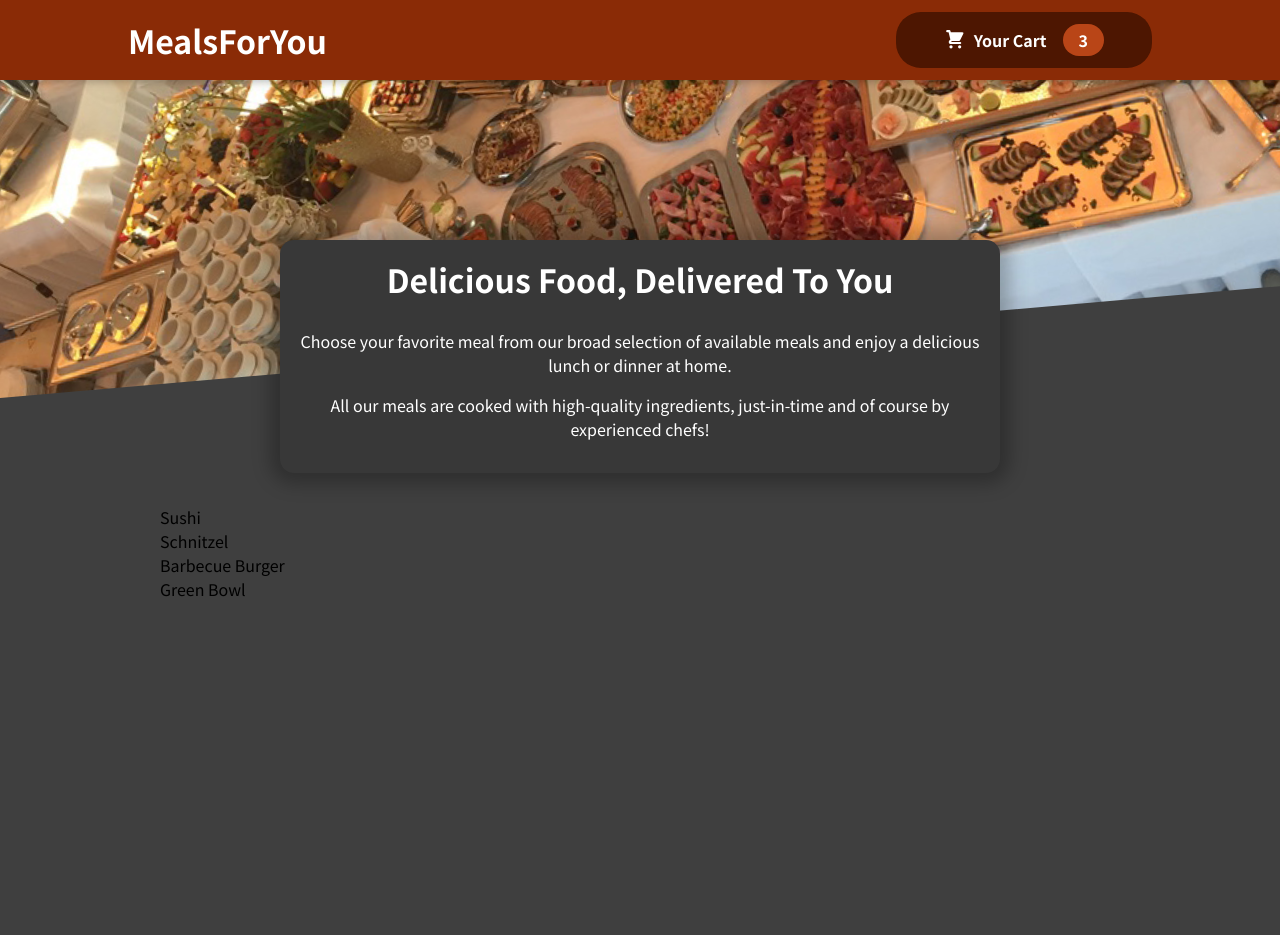
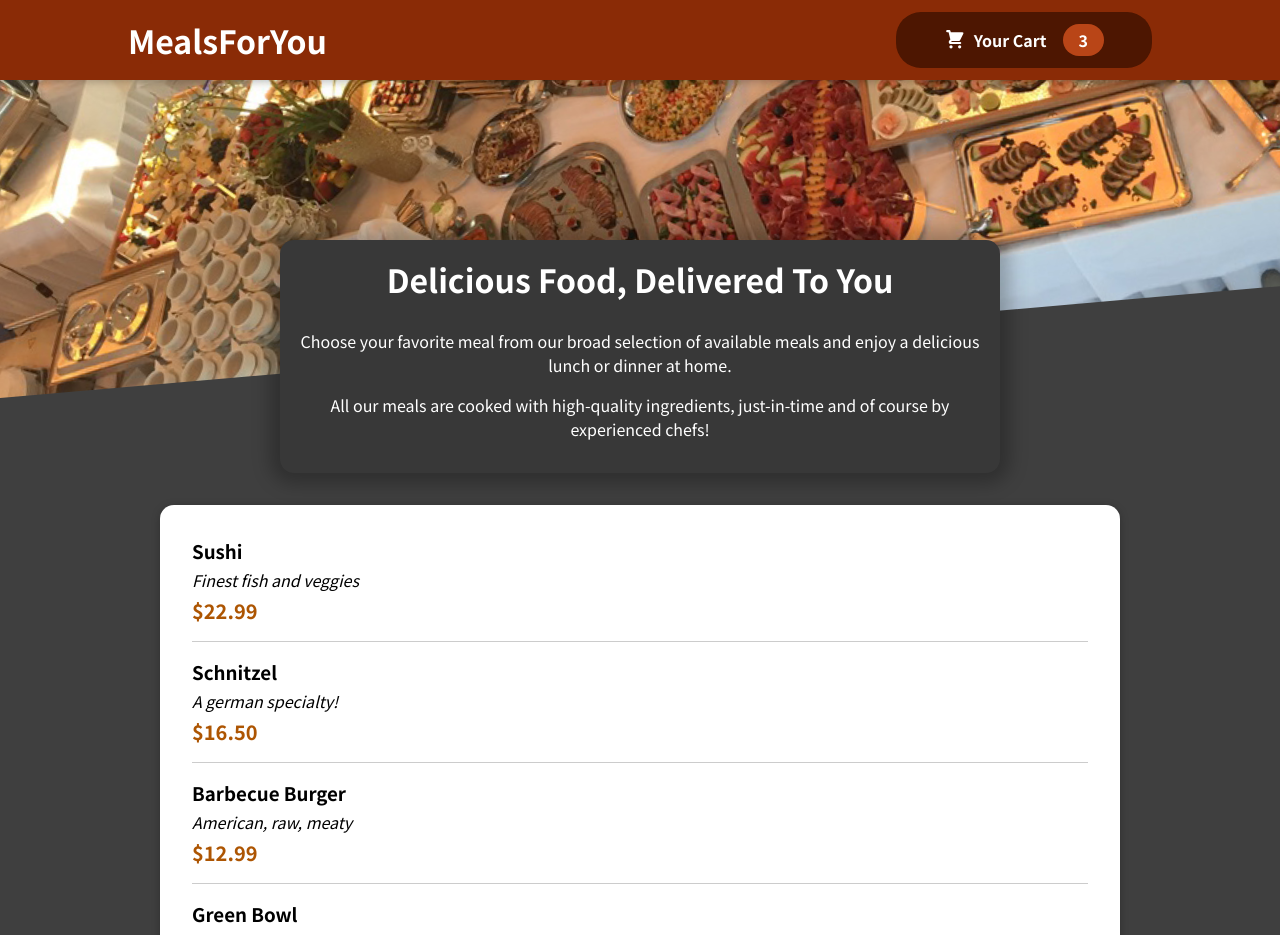
Before and after one commit to SametAydinhan/react-projects, a React (Create React App) app in the folder food-order-app/: page / in a window 1280 px wide. Shown: the top 935 px of the page. Before the commit the page ends 800 px from the top, so only its background shows below. Built offline with nearby package versions, Linux system fonts and the light colour scheme.

Commit message:
feat:add meal items

```diff
--- a/food-order-app/src/components/Meals/AvailableMeals.js
+++ b/food-order-app/src/components/Meals/AvailableMeals.js
@@ -1,39 +1,50 @@
-import classes from './AvailableMeals.module.css'
+import Card from "../UI/Card";
+import classes from "./AvailableMeals.module.css";
+import MealItem from "./MealItem/MealItem";
 
 const DUMMY_MEALS = [
   {
-        id: 'm1',
-        name: 'Sushi',
-        description: 'Finest fish and veggies',
+    id: "m1",
+    name: "Sushi",
+    description: "Finest fish and veggies",
     price: 22.99,
   },
   {
-        id: 'm2',
-        name: 'Schnitzel',
-        description: 'A german specialty!',
+    id: "m2",
+    name: "Schnitzel",
+    description: "A german specialty!",
     price: 16.5,
   },
   {
-        id: 'm3',
-        name: 'Barbecue Burger',
-        description: 'American, raw, meaty',
+    id: "m3",
+    name: "Barbecue Burger",
+    description: "American, raw, meaty",
     price: 12.99,
   },
   {
-        id: 'm4',
-        name: 'Green Bowl',
-        description: 'Healthy...and green...',
+    id: "m4",
+    name: "Green Bowl",
+    description: "Healthy...and green...",
     price: 18.99,
   },
 ];
 
 const AvailavleMeals = () => {
-    const mealsList = DUMMY_MEALS.map(meal => <li>{meal.name}</li>);
-    return <section className={classes.meals}>
-        <ul>
-            {mealsList}
-        </ul>
+  const mealsList = DUMMY_MEALS.map((meal) => (
+    <MealItem
+      key={meal.id}
+      name={meal.name}
+      description={meal.description}
+      price={meal.price}
+    />
+  ));
+  return (
+    <section className={classes.meals}>
+      <Card>
+        <ul>{mealsList}</ul>
+      </Card>
     </section>
+  );
 };
 
 export default AvailavleMeals;
--- /dev/null
+++ b/food-order-app/src/components/Meals/MealItem/MealItem.js
@@ -0,0 +1,19 @@
+import classes from './MealItem.module.css'
+
+const MealItem = (props) => {
+    const price = `$${props.price.toFixed(2)}`
+  return (
+    <li className={classes.meal}>
+      <div>
+        <h3>{props.name}</h3>
+        <div className={classes.description}>{props.description}</div>
+        <div className={classes.price}>{price}</div>
+      </div>
+      <div>
+
+      </div>
+    </li>
+  );
+};
+
+export default MealItem;
--- /dev/null
+++ b/food-order-app/src/components/Meals/MealItem/MealItem.module.css
@@ -0,0 +1,22 @@
+.meal {
+  display: flex;
+  justify-content: space-between;
+  margin: 1rem;
+  padding-bottom: 1rem;
+  border-bottom: 1px solid #ccc;
+}
+
+.meal h3 {
+  margin: 0 0 0.25rem 0;
+}
+
+.description {
+  font-style: italic;
+}
+
+.price {
+  margin-top: 0.25rem;
+  font-weight: bold;
+  color: #ad5502;
+  font-size: 1.25rem;
+}
--- /dev/null
+++ b/food-order-app/src/components/UI/Card.js
@@ -0,0 +1,7 @@
+import classes from './Card.module.css'
+
+const Card = props => {
+    return <div className={classes.card}>{props.children}</div>
+};
+
+export default Card;
--- /dev/null
+++ b/food-order-app/src/components/UI/Card.module.css
@@ -0,0 +1,6 @@
+.card {
+  padding: 1rem;
+  box-shadow: 0 2px 8px rgba(0, 0, 0, 0.25);
+  border-radius: 14px;
+  background-color: white;
+}
```
Also changed, not shown: food-order-app/src/components/Meals/MealItem/MealItemForm.js (added). Lines whose indentation alone changed are shown as unchanged.
